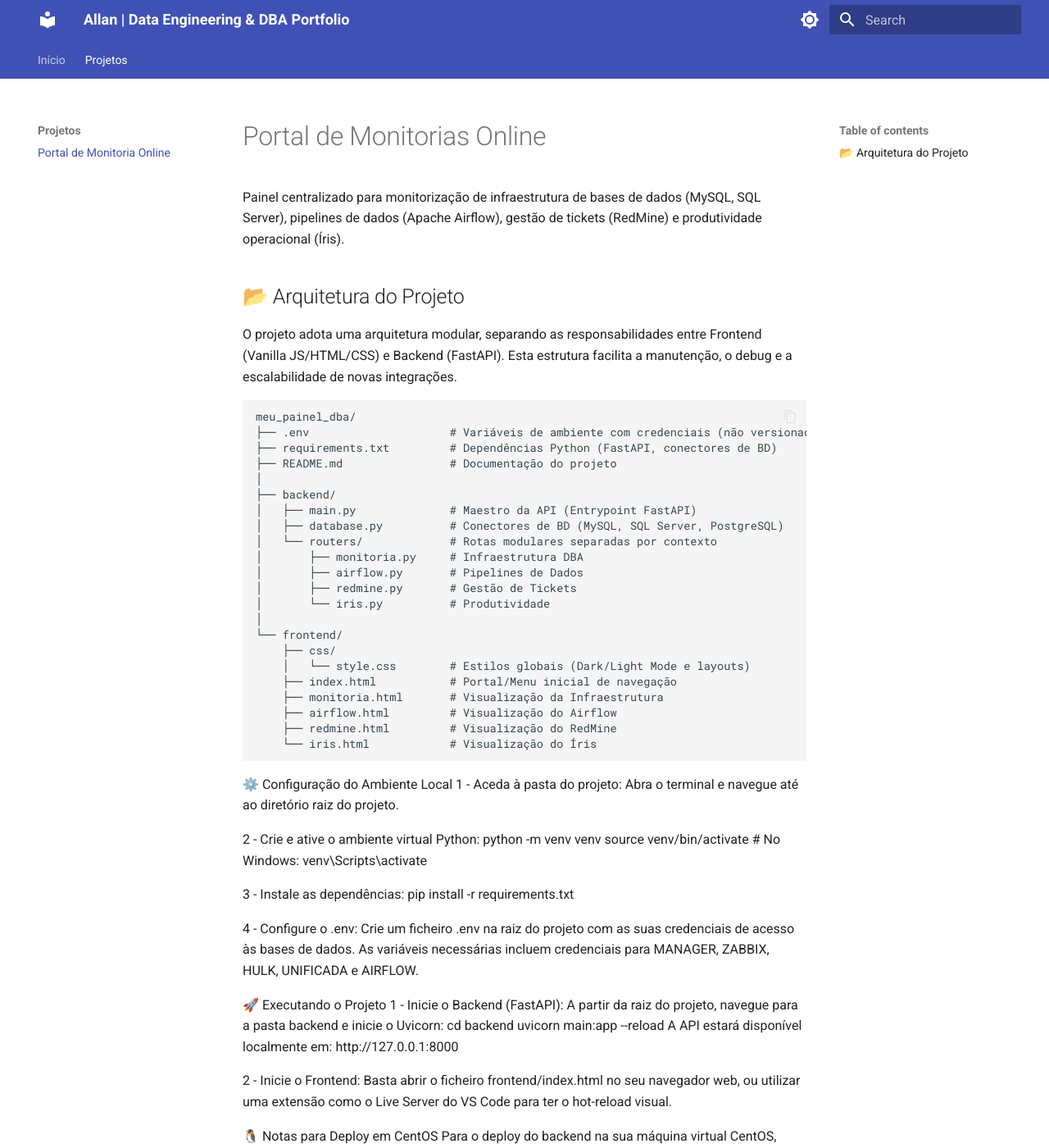
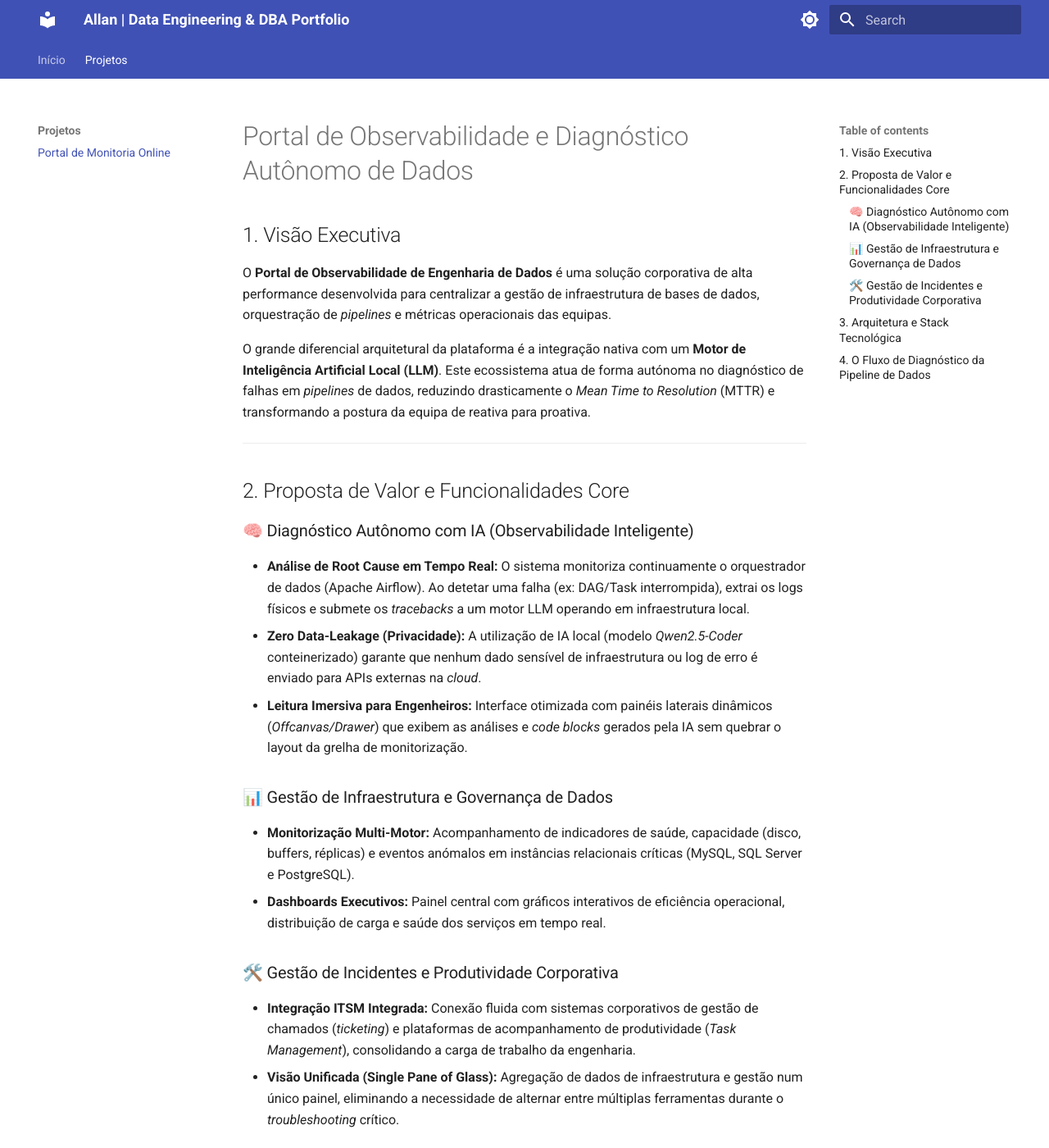
Before and after one commit to Allanao88/portfolio-docs, an MkDocs documentation site: the page built from docs/projetos/portal-monitorizacao.md, in a window 1280 px wide and 1400 px high. Shown: the whole window at 82% size. Built offline with MkDocs 1.6.1 and Material for MkDocs 9.7.7, drawn with Linux system fonts in a browser that asks for light colours; some of the changed text lies outside the part shown.

Commit message:
Update portal-monitorizacao.md
apresentacao mais comercial do painel

````diff
--- a/docs/projetos/portal-monitorizacao.md
+++ b/docs/projetos/portal-monitorizacao.md
@@ -1,71 +1,46 @@
-# Portal de Monitorias Online
+# Portal de Observabilidade e Diagnóstico Autônomo de Dados
 
-Painel centralizado para monitorização de infraestrutura de bases de dados (MySQL, SQL Server), pipelines de dados (Apache Airflow), gestão de tickets (RedMine) e produtividade operacional (Íris).
+## 1. Visão Executiva
 
-## 📂 Arquitetura do Projeto
+O **Portal de Observabilidade de Engenharia de Dados** é uma solução corporativa de alta performance desenvolvida para centralizar a gestão de infraestrutura de bases de dados, orquestração de *pipelines* e métricas operacionais das equipas.
 
-O projeto adota uma arquitetura modular, separando as responsabilidades entre Frontend (Vanilla JS/HTML/CSS) e Backend (FastAPI). Esta estrutura facilita a manutenção, o debug e a escalabilidade de novas integrações.
+O grande diferencial arquitetural da plataforma é a integração nativa com um **Motor de Inteligência Artificial Local (LLM)**. Este ecossistema atua de forma autónoma no diagnóstico de falhas em *pipelines* de dados, reduzindo drasticamente o *Mean Time to Resolution* (MTTR) e transformando a postura da equipa de reativa para proativa.
 
-```text
-meu_painel_dba/
-├── .env                     # Variáveis de ambiente com credenciais (não versionado)
-├── requirements.txt         # Dependências Python (FastAPI, conectores de BD)
-├── README.md                # Documentação do projeto
-│
-├── backend/
-│   ├── main.py              # Maestro da API (Entrypoint FastAPI)
-│   ├── database.py          # Conectores de BD (MySQL, SQL Server, PostgreSQL)
-│   └── routers/             # Rotas modulares separadas por contexto
-│       ├── monitoria.py     # Infraestrutura DBA
-│       ├── airflow.py       # Pipelines de Dados
-│       ├── redmine.py       # Gestão de Tickets
-│       └── iris.py          # Produtividade
-│
-└── frontend/
-    ├── css/
-    │   └── style.css        # Estilos globais (Dark/Light Mode e layouts)
-    ├── index.html           # Portal/Menu inicial de navegação
-    ├── monitoria.html       # Visualização da Infraestrutura
-    ├── airflow.html         # Visualização do Airflow
-    ├── redmine.html         # Visualização do RedMine
-    └── iris.html            # Visualização do Íris
-```
+---
 
-⚙️ Configuração do Ambiente Local
-1 - Aceda à pasta do projeto:
-Abra o terminal e navegue até ao diretório raiz do projeto.
+## 2. Proposta de Valor e Funcionalidades Core
 
-2 - Crie e ative o ambiente virtual Python:
-    python -m venv venv
-    source venv/bin/activate  # No Windows: venv\Scripts\activate
+### 🧠 Diagnóstico Autônomo com IA (Observabilidade Inteligente)
+*   **Análise de Root Cause em Tempo Real:** O sistema monitoriza continuamente o orquestrador de dados (Apache Airflow). Ao detetar uma falha (ex: DAG/Task interrompida), extrai os logs físicos e submete os *tracebacks* a um motor LLM operando em infraestrutura local.
+*   **Zero Data-Leakage (Privacidade):** A utilização de IA local (modelo *Qwen2.5-Coder* conteinerizado) garante que nenhum dado sensível de infraestrutura ou log de erro é enviado para APIs externas na *cloud*.
+*   **Leitura Imersiva para Engenheiros:** Interface otimizada com painéis laterais dinâmicos (*Offcanvas/Drawer*) que exibem as análises e *code blocks* gerados pela IA sem quebrar o layout da grelha de monitorização.
 
-3 - Instale as dependências:
-    pip install -r requirements.txt
+### 📊 Gestão de Infraestrutura e Governança de Dados
+*   **Monitorização Multi-Motor:** Acompanhamento de indicadores de saúde, capacidade (disco, buffers, réplicas) e eventos anómalos em instâncias relacionais críticas (MySQL, SQL Server e PostgreSQL).
+*   **Dashboards Executivos:** Painel central com gráficos interativos de eficiência operacional, distribuição de carga e saúde dos serviços em tempo real.
 
-4 - Configure o .env:
-Crie um ficheiro .env na raiz do projeto com as suas credenciais de acesso às bases de dados. As variáveis necessárias incluem credenciais para MANAGER, ZABBIX, HULK, UNIFICADA e AIRFLOW.
+### 🛠️ Gestão de Incidentes e Produtividade Corporativa
+*   **Integração ITSM Integrada:** Conexão fluida com sistemas corporativos de gestão de chamados (*ticketing*) e plataformas de acompanhamento de produtividade (*Task Management*), consolidando a carga de trabalho da engenharia.
+*   **Visão Unificada (Single Pane of Glass):** Agregação de dados de infraestrutura e gestão num único painel, eliminando a necessidade de alternar entre múltiplas ferramentas durante o *troubleshooting* crítico.
 
-🚀 Executando o Projeto
-1 - Inicie o Backend (FastAPI):
-A partir da raiz do projeto, navegue para a pasta backend e inicie o Uvicorn:
-    cd backend
-    uvicorn main:app --reload
-A API estará disponível localmente em: http://127.0.0.1:8000
+---
 
-2 - Inicie o Frontend:
-Basta abrir o ficheiro frontend/index.html no seu navegador web, ou utilizar uma extensão como o Live Server do VS Code para ter o hot-reload visual.
+## 3. Arquitetura e Stack Tecnológica
 
-🐧 Notas para Deploy em CentOS
-Para o deploy do backend na sua máquina virtual CentOS, certifique-se de cumprir os seguintes pré-requisitos ao nível do Sistema Operativo antes de executar o pip install -r requirements.txt:
+A aplicação adota uma arquitetura leve e escalável, focada em segurança, velocidade de resposta e facilidade de *deploy*.
 
-.Dependências de compilação (PostgreSQL e MySQL):
-Pacotes base necessários para compilar as bibliotecas de conexão.
-    sudo yum install gcc python3-devel postgresql-devel
+*   **Backend (Maestro da API):** Desenvolvido em **Python 3** com o framework assíncrono **FastAPI**. Gere as conexões seguras aos motores de dados através de conectores nativos otimizados (PyMySQL, PyODBC, Psycopg2).
+*   **Camada de Segurança:** Proteção de todos os *endpoints* através de **JWT** (JSON Web Tokens) com controlo de acessos baseado em perfis (RBAC - Admin / Operador / Leitura). Nenhuma credencial é exposta no código-fonte, utilizando injeção estrita por variáveis de ambiente.
+*   **Frontend (Direct-to-API):** Interface construída com padrões web puros (HTML5, CSS3, Vanilla JS), sem dependência de *frameworks* pesados de compilação, garantindo *load times* na casa dos milissegundos. Utiliza *Chart.js* para renderização estatística de alta fidelidade.
+*   **Motor de Inteligência Artificial:** Infraestrutura Dockerizada executando o Ollama Server em instâncias dedicadas.
 
-.Driver ODBC (Para o SQL Server / Zabbix / RedMine / Íris):
-É estritamente obrigatório instalar o msodbcsql17 e o unixODBC-devel da Microsoft no CentOS para que o pacote pyodbc consiga comunicar adequadamente com as instâncias SQL Server.
+---
 
-🛠️ Tecnologias Utilizadas
-- Backend: Python 3, FastAPI, Uvicorn
-- Conectores: PyMySQL (MySQL), PyODBC (SQL Server), Psycopg2 (PostgreSQL)
-- Frontend: HTML5, CSS3 (Variáveis nativas para temas), JavaScript (Vanilla fetch API)
+## 4. O Fluxo de Diagnóstico da Pipeline de Dados
+
+A arquitetura do pipeline de inferência foi desenhada para operar de forma transparente em *background*:
+
+1.  **Deteção Contínua:** Uma rotina assíncrona varre a fila de tarefas do orquestrador num intervalo de *polling* pré-definido.
+2.  **Extração e Sanitização:** Os logs de erro brutos gerados pelas aplicações falhas são extraídos e estruturados.
+3.  **Inferência Autónoma:** O texto é submetido ao LLM local, que elabora uma análise técnica estruturada com a identificação exata da quebra no código e a proposta de solução.
+4.  **Persistência e Sinalização:** A análise gerada é guardada no banco de dados operacional e o alerta é sinalizado visualmente na *dashboard* da equipa de engenharia.
````
